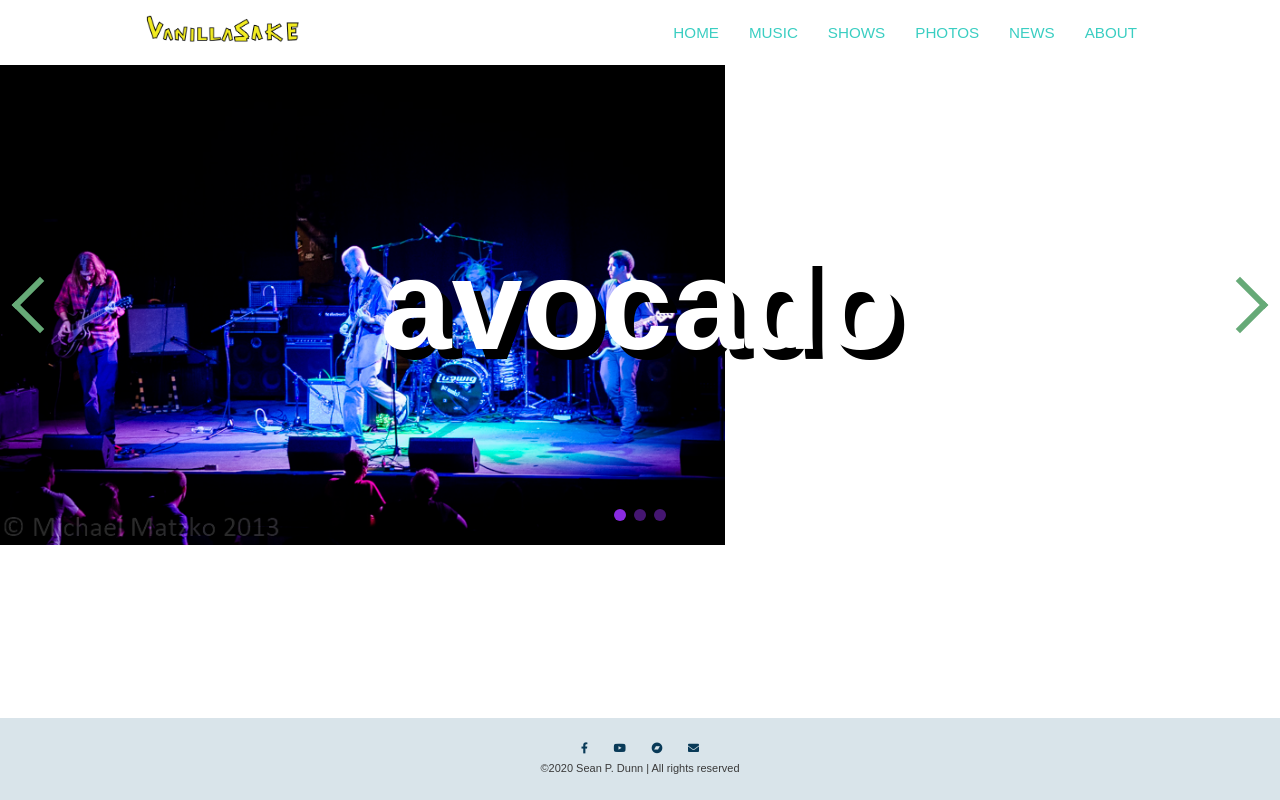
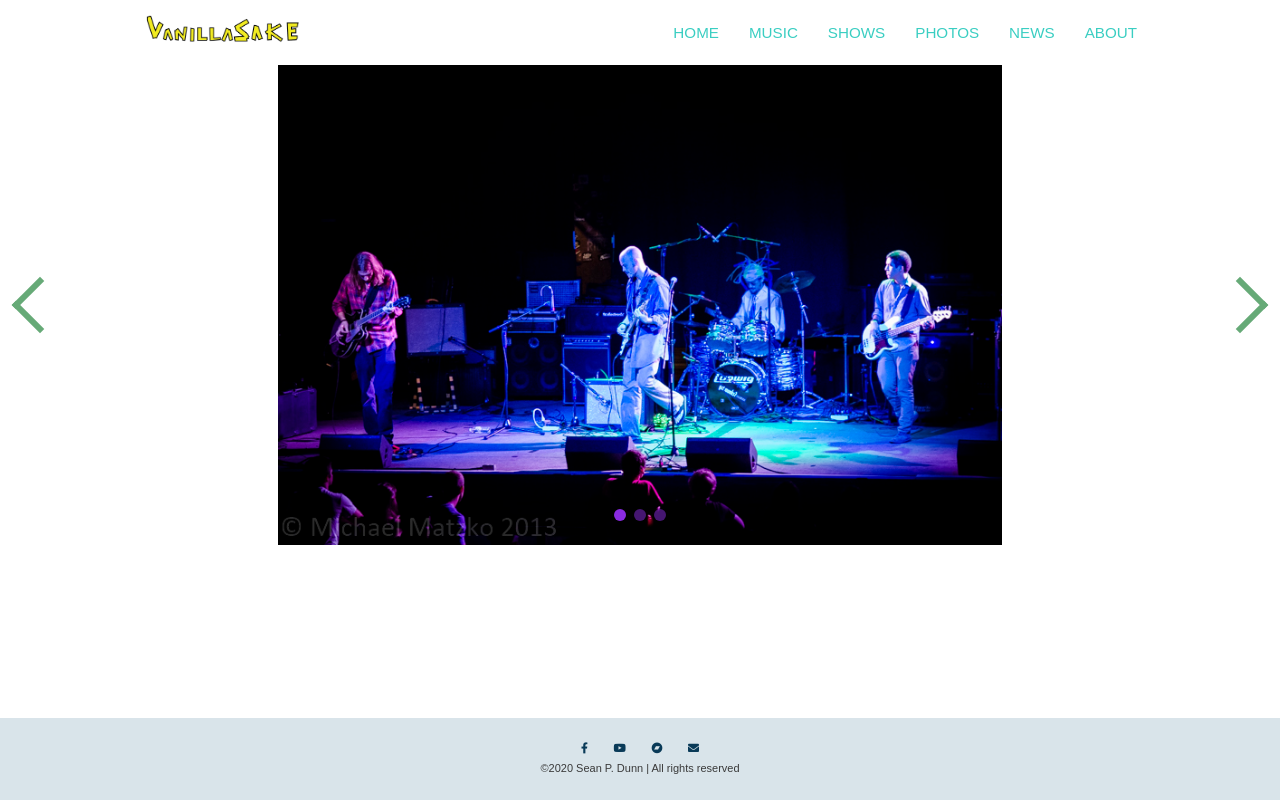
Before and after one commit to spdunn7/vs_website, a plain HTML site: page photos.html in a window 1280 px wide. Drawn offline with Linux system fonts and the light colour scheme.

Commit message:
Align carousel
- Center-aligned the carousel

- removed the caption leftover from template

```diff
--- a/css/style.css
+++ b/css/style.css
@@ -162,7 +162,7 @@ img {
 	display: none;
 }
 
-.plant-caption {
+/* .plant-caption {
 	display: flex;
 	flex-basis: column wrap;
 	position: absolute;
@@ -174,12 +174,12 @@ img {
 	text-align: center;
 	color: white;
 	text-shadow: .15em .15em 0em black;
-}
+} */
 
 .plant-carousel {
 	position: relative;
 	display: flex;
-	flex-basis: row wrap;
+	justify-content: center;
 	align-items: center;
 	width: 100%;
 	height: 50%;
--- a/photos.html
+++ b/photos.html
@@ -26,21 +26,21 @@
     <div class="plant-carousel">
       <div class="slide fade">
           <img class="plant-1" src="img/carousel/bogarts_1.jpg" alt="">
-          <div class="plant-caption">
+          <!-- <div class="plant-caption">
               <h1>avocado</h1>
-          </div>
+          </div> -->
       </div>
       <div class="slide fade">
           <img class="plant-2" src="img/carousel/mad-theater_band.jpg" alt="">
-          <div class="plant-caption">
+          <!-- <div class="plant-caption">
               <h1>tomato</h1>
-          </div>
+          </div> -->
       </div>
       <div class="slide fade">
           <img class="plant-3" src="img/carousel/2013_xavierfest_2.jpg" alt="">
-          <div class="plant-caption">
+          <!-- <div class="plant-caption">
               <h1>kiwi</h1>
-          </div>
+          </div> -->
       </div>
       <a class="prev" onclick="nextSlide(-1)"></a>
       <a class="next" onclick="nextSlide(1)"></a>
```
